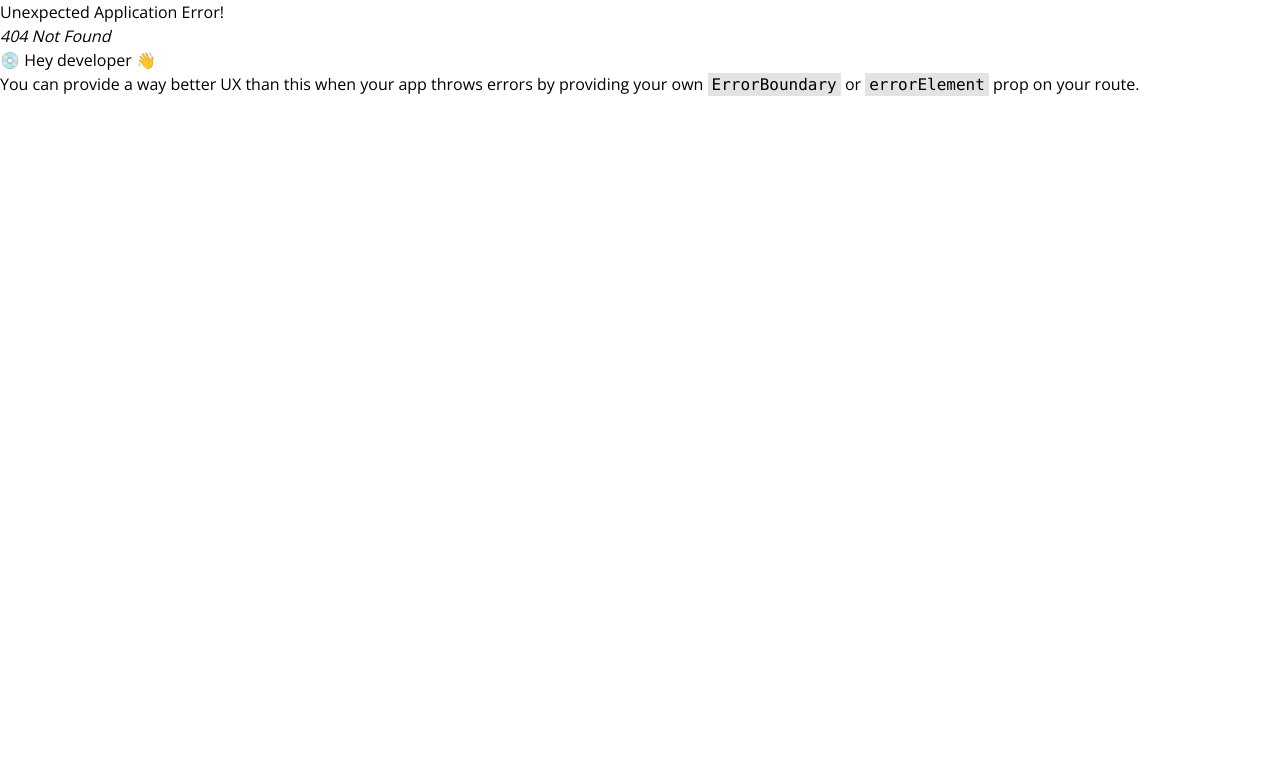
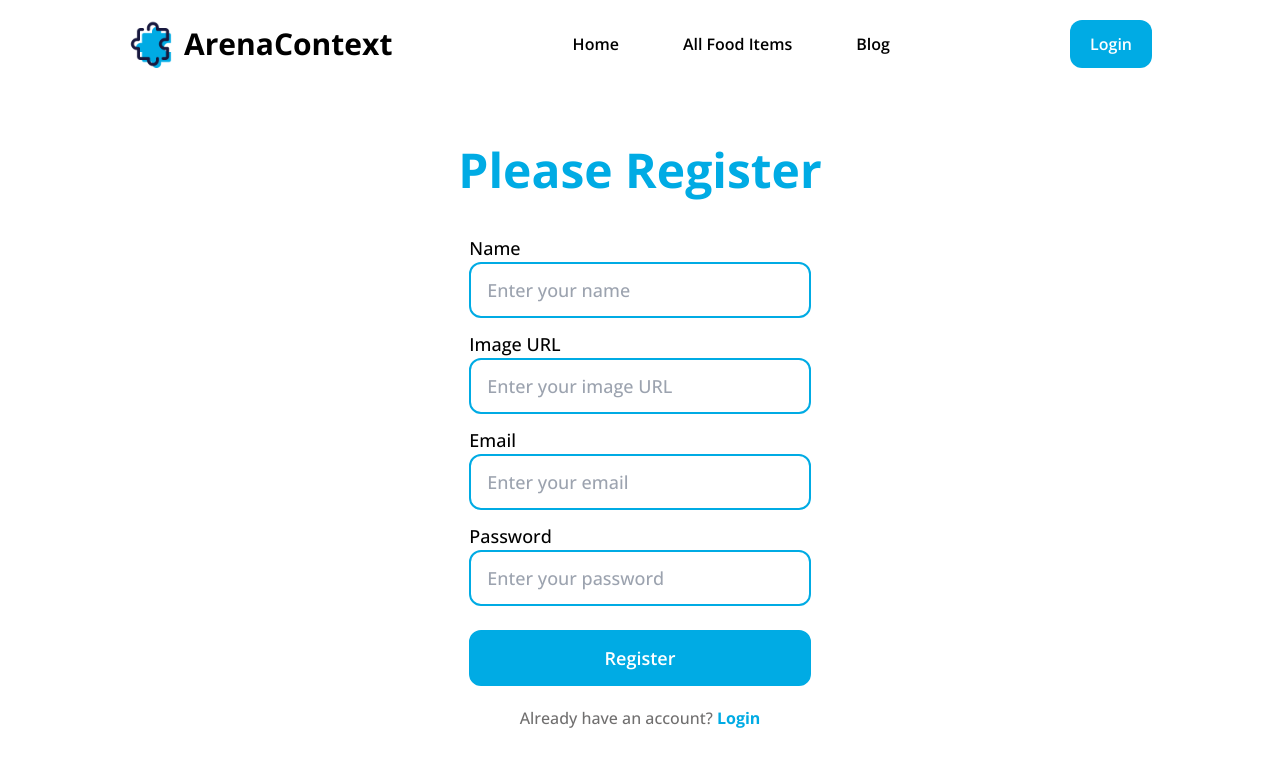
Before and after one commit to tanvir0908/arena-contest, a React (Vite) app in the folder arenaContest/: page /register in a window 1280 px wide. Before the commit this address had no page. Shown: the top 766 px of the page. Built offline with nearby package versions, Linux system fonts and the light colour scheme.

Commit message:
register page design completed

```diff
--- a/arenaContest/package.json
+++ b/arenaContest/package.json
@@ -14,6 +14,7 @@
     "match-sorter": "^6.3.1",
     "react": "^18.2.0",
     "react-dom": "^18.2.0",
+    "react-hook-form": "^7.48.2",
     "react-icons": "^4.12.0",
     "react-router-dom": "^6.20.0",
     "sort-by": "^1.2.0"
--- /dev/null
+++ b/arenaContest/src/pages/Login/Login.jsx
@@ -0,0 +1,65 @@
+import Container from "../../components/Container/Container";
+
+export default function Login() {
+  const onSubmit = (data) => {
+    console.log(data);
+  };
+
+  return (
+    <Container>
+      <div className="flex flex-col mb-12 justify-center pb-20 rounded-xl bg-rose-200 h-[85vh]">
+        <h2 className="text-4xl lg:text-5xl font-bold text-primary text-center my-10">
+          Please Login
+        </h2>
+        <form
+          onSubmit={handleSubmit(onSubmit)}
+          className="px-5 md:px-0 w-full md:w-3/4 lg:w-2/6 mx-auto"
+        >
+          <div className="flex flex-col">
+            <span className="text-lg font-medium">Email</span>
+            <input
+              type="email"
+              name="email"
+              placeholder="Enter your email"
+              className="px-4 py-3 rounded-xl outline-none border-2 border-primary text-lg font-medium"
+              required
+            />
+          </div>
+          <div className="flex flex-col my-3">
+            <span className="text-lg font-medium">Password</span>
+            <input
+              type="password"
+              name="password"
+              placeholder="Enter your password"
+              className="px-4 py-3 rounded-xl text-lg font-medium outline-none border-2 border-primary"
+              required
+            />
+          </div>
+          <p className="text-center text-red-500 mt-5 text-lg font-medium">
+            {loginError}
+          </p>
+          <div className="form-control mt-6 ">
+            <button className="bg-primary border-2 border-primary text-white w-full text-lg font-semibold py-3 rounded-xl">
+              Login
+            </button>
+          </div>
+        </form>
+        <p className="text-center my-5 text-[#706F6F] font-medium">
+          Do not have an account?{" "}
+          <Link className="font-bold text-primary" to={"/register"}>
+            Register
+          </Link>
+        </p>
+        <div className="flex justify-center items-center">
+          <button
+            onClick={loginWithGoogle}
+            className="flex text-primary items-center px-5 py-2 rounded-lg gap-2 text-lg font-medium border-2 border-primary"
+          >
+            <FcGoogle className="text-3xl" />
+            Login with Google
+          </button>
+        </div>
+      </div>
+    </Container>
+  );
+}
--- /dev/null
+++ b/arenaContest/src/pages/Register/Register.jsx
@@ -0,0 +1,123 @@
+import { useForm } from "react-hook-form";
+import Container from "../../components/Container/Container";
+import { Link } from "react-router-dom";
+
+export default function Register() {
+  const {
+    register,
+    handleSubmit,
+    formState: { errors },
+  } = useForm();
+
+  const onSubmit = (data) => {
+    console.log(data);
+  };
+
+  return (
+    <Container>
+      <div className="mb-12 rounded-xl flex flex-col justify-center h-[85vh]">
+        <h2 className="text-4xl lg:text-5xl font-bold text-primary text-center my-10">
+          Please Register
+        </h2>
+        <form
+          onSubmit={handleSubmit(onSubmit)}
+          className="px-5 md:px-0 w-full md:w-3/4 lg:w-2/6 mx-auto"
+        >
+          <div className="flex flex-col">
+            <span className="text-lg font-medium">Name</span>
+            <input
+              {...register("name", { required: true })}
+              type="text"
+              name="name"
+              placeholder="Enter your name"
+              className="px-4 py-3 rounded-xl text-lg font-medium outline-none border-2 border-primary"
+            />
+            {errors.name && (
+              <span className="text-center text-red-500 mt-2 text-lg font-medium">
+                This field is required
+              </span>
+            )}
+          </div>
+          <div className="flex flex-col my-3">
+            <span className="text-lg font-medium">Image URL</span>
+            <input
+              {...register("image", { required: true })}
+              type="text"
+              name="image"
+              placeholder="Enter your image URL"
+              className="px-4 py-3 rounded-xl text-lg font-medium outline-none border-2 border-primary"
+            />
+            {errors.image && (
+              <span className="text-center text-red-500 mt-2 text-lg font-medium">
+                This field is required
+              </span>
+            )}
+          </div>
+          <div className="flex flex-col">
+            <span className="text-lg font-medium">Email</span>
+            <input
+              {...register("email", { required: true })}
+              type="email"
+              name="email"
+              placeholder="Enter your email"
+              className="px-4 py-3 rounded-xl text-lg font-medium outline-none border-2 border-primary"
+            />
+            {errors.email && (
+              <span className="text-center text-red-500 mt-2 text-lg font-medium">
+                This field is required
+              </span>
+            )}
+          </div>
+          <div className="flex flex-col my-3">
+            <span className="text-lg font-medium">Password</span>
+            <input
+              {...register("password", {
+                required: true,
+                maxLength: 20,
+                minLength: 6,
+                pattern:
+                  /(?=.*?[A-Z])(?=.*?[a-z])(?=.*?[0-9])(?=.*?[#?!@$%^&*-]).{6,}/,
+              })}
+              type="password"
+              name="password"
+              placeholder="Enter your password"
+              className="px-4 py-3 rounded-xl text-lg font-medium outline-none border-2 border-primary"
+            />
+            {errors.password?.type === "required" && (
+              <span className="text-center text-red-500 mt-2 text-lg font-medium">
+                This fiend is required
+              </span>
+            )}
+            {errors.password?.type === "minLength" && (
+              <span className="text-center text-red-500 mt-2 text-lg font-medium">
+                Password length must be 6 or more
+              </span>
+            )}
+            {errors.password?.type === "maxLength" && (
+              <span className="text-center text-red-500 mt-2 text-lg font-medium">
+                Password length should not be more then 20
+              </span>
+            )}
+            {errors.password?.type === "pattern" && (
+              <span className="text-center text-red-500 mt-2 text-lg font-medium">
+                Password should contains one upper case, one lower case , one
+                number, and one special character
+              </span>
+            )}
+          </div>
+          <div className="form-control mt-6 ">
+            <button className="bg-primary text-white w-full text-lg font-semibold py-3 rounded-xl border-2 border-primary">
+              Register
+            </button>
+          </div>
+        </form>
+        <p className="text-center my-5 text-[#706F6F] font-medium">
+          Already have an account?{" "}
+          <Link className="font-bold text-primary" to={"/login"}>
+            Login
+          </Link>
+        </p>
+      </div>
+    </Container>
+  );
+}
--- a/arenaContest/src/pages/Shared/Navbar/Navbar.jsx
+++ b/arenaContest/src/pages/Shared/Navbar/Navbar.jsx
@@ -10,13 +10,13 @@ export default function Navbar() {
   const [isOpen, setIsOpen] = useState(false);
   const [profile, setProfile] = useState(false);
 
-  //   const user = null;
-  const user = {
-    name: "Tanvir Hasan Emon",
-    email: "tanvir@gmail.com",
-    photo:
-      "https://img.freepik.com/free-psd/3d-illustration-person-with-sunglasses_23-2149436188.jpg",
-  };
+  const user = null;
+  // const user = {
+  //   name: "Tanvir Hasan Emon",
+  //   email: "tanvir@gmail.com",
+  //   photo:
+  //     "https://img.freepik.com/free-psd/3d-illustration-person-with-sunglasses_23-2149436188.jpg",
+  // };
 
   const handleOpen = () => {
     setIsOpen(!isOpen);
@@ -83,26 +83,15 @@ export default function Navbar() {
               {profile && (
                 <div className="absolute mt-1 md:mt-3 top-12 right-10 md:right-14 lg:right-0  w-[15rem] shadow-md rounded-xl  z-10 bg-secondary">
                   <div className="flex flex-col">
-                    <NavLink
-                      to={"/myAddedFoods"}
-                      onClick={() => setProfile(false)}
-                      className={"rounded-t-xl px-6 py-4 font-medium"}
-                    >
-                      My added food items
-                    </NavLink>
+                    <p className="rounded-t-xl text-center px-6 py-4 font-medium">
+                      {user?.name}
+                    </p>
                     <NavLink
                       onClick={() => setProfile(false)}
                       to={"/addNewFood"}
-                      className={"px-6 py-4 font-medium"}
+                      className={"px-6 text-center py-4 font-medium"}
                     >
-                      Add a new food
-                    </NavLink>
-                    <NavLink
-                      onClick={() => setProfile(false)}
-                      to={"/myOrderedFoods"}
-                      className={"px-6 py-4 font-medium"}
-                    >
-                      My ordered food items
+                      Dashboard
                     </NavLink>
                     <button className="bg-primary text-white font-semibold px-6 py-4 rounded-b-xl">
                       Logout
@@ -112,7 +101,9 @@ export default function Navbar() {
               )}
             </>
           ) : (
-            <Button buttonText={"Login"} />
+            <Link to={"/login"}>
+              <Button buttonText={"Login"} />
+            </Link>
           )}
           <div className="lg:hidden" onClick={handleOpen}>
             {isOpen ? (
```
Also changed, not shown: arenaContest/src/routes/Routes.jsx (+7 -0 lines), 1 other file (tests, documents, lock files or other folders).
